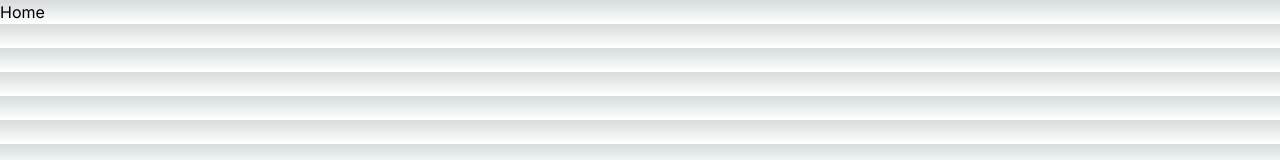
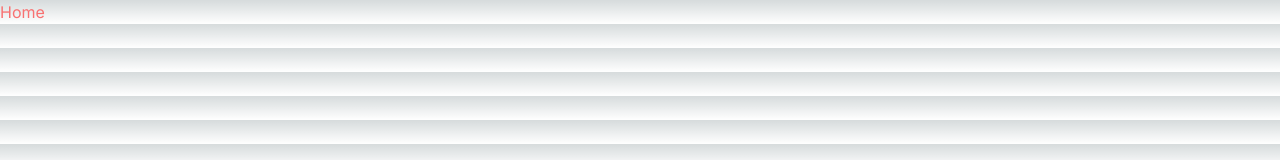
Before and after one commit to Chimedochir/imdb, a Next.js app: page / in a window 1280 px wide. Shown: the top 160 px of the page. Built offline with nearby package versions, Linux system fonts and the light colour scheme.

Commit message:
install tailwind css

```diff
--- a/src/app/page.js
+++ b/src/app/page.js
@@ -1,5 +1,5 @@
 import Image from "next/image";
 
 export default function Home() {
-  return <h1>Home</h1>;
+  return <h1 className="text-red-400">Home</h1>;
 }
--- a/tailwind.config.js
+++ b/tailwind.config.js
@@ -1,8 +1,8 @@
 /** @type {import('tailwindcss').Config} */
 module.exports = {
   content: [
-    './src/pages/**/*.{js,ts,jsx,tsx,mdx}',
-    './src/components/**/*.{js,ts,jsx,tsx,mdx}',
+    // './src/pages/**/*.{js,ts,jsx,tsx,mdx}',
+    // './src/components/**/*.{js,ts,jsx,tsx,mdx}',
     './src/app/**/*.{js,ts,jsx,tsx,mdx}',
   ],
   theme: {
```
